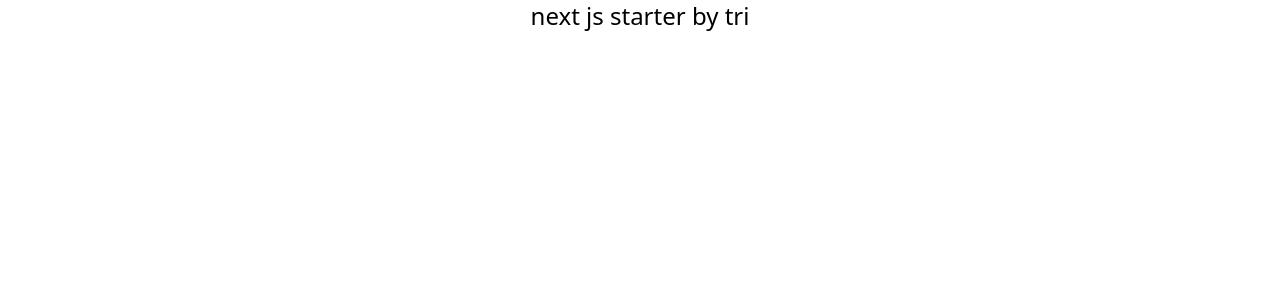
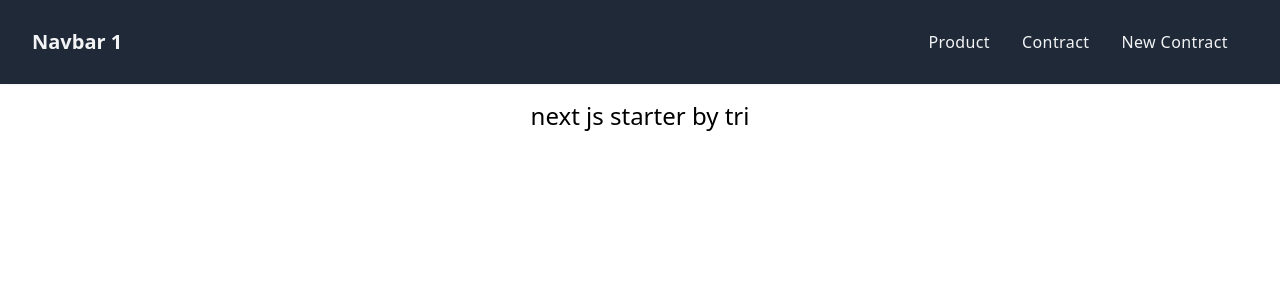
Before and after one commit to triramdhani/SimplyIOU, a Next.js app: page / in a window 1280 px wide. Shown: the top 300 px of the page. Built offline with nearby package versions, Linux system fonts and the light colour scheme.

Commit message:
feat: add header and navigation component

```diff
--- a/src/components/layouts/primary/PrimaryLayout.tsx
+++ b/src/components/layouts/primary/PrimaryLayout.tsx
@@ -1,19 +1,22 @@
+import Header from '@/components/section/Header'
 import Head from 'next/head'
 import React, { ReactNode } from 'react'
 
 export interface IPrimarylayout {
   children: ReactNode
+  pageTitle: string
 }
 
-const PrimaryLayout = ({ children }: IPrimarylayout) => {
+const PrimaryLayout = ({ children, pageTitle }: IPrimarylayout) => {
   return (
     <>
       <Head>
-        <title>Next Starterkit</title>
+        <title>{pageTitle}</title>
         <meta name='description' content='Generated by create next app' />
         <meta name='viewport' content='width=device-width, initial-scale=1' />
         <link rel='icon' href='/favicon.ico' />
       </Head>
+      <Header/>
       <main>{children}</main>
     </>
   )
--- /dev/null
+++ b/src/components/section/Header.tsx
@@ -0,0 +1,59 @@
+
+import React, { useState } from 'react'
+import Link from 'next/link'
+
+const Header = () => {
+  const [isOpen, setIsOpen] = useState(false)
+
+  return (
+    <header className="w-full bg-gray-800 text-gray-100 body-font mb-4 shadow-sm">
+
+      {/* :DESKTOP MENU */}
+      <div className="container mx-auto flex justify-between items-center py-7 px-5">
+        {/* Site logo and Name */}
+        <Link href="/" className="flex flex-shrink-0 title-font font-medium items-center text-gray-900 md:mb-0">
+          {/* <svg xmlns="http://www.w3.org/2000/svg" className="w-10 h-10 text-white p-2 bg-gradient-to-br from-pink-500 to-yellow-500 rounded-full" fill="none" viewBox="0 0 24 24" stroke="currentColor">
+            <path strokeLinecap="round" strokeLinejoin="round" strokeWidth={2} d="M10 20l4-16m4 4l4 4-4 4M6 16l-4-4 4-4" />
+          </svg> */}
+          <span className="ml-3 text-xl text-gray-100 font-semibold antialiased">Navbar 1</span>
+        </Link>
+        {/* Navbar */}
+        <nav className="hidden md:ml-auto md:flex flex-wrap items-center justify-center text-base tracking-wide">
+          <Link href="#product" className="mr-8 hover:text-gray-300">Product</Link>
+          <Link href="#contract" className="mr-8 hover:text-gray-300">Contract</Link>
+          <Link href="/newContract" className="mr-8 hover:text-gray-300">New Contract</Link>
+        </nav>
+        {/* Burger icon standard */}
+        <button
+          className="md:hidden rounded-md active:outline-none focus:outline-none focus:ring-2 focus:ring-inset focus:ring-yellow-500"
+          onClick={() => setIsOpen(!isOpen)}
+        >
+          <svg xmlns="http://www.w3.org/2000/svg" className="h-8 w-8 rounded-md text-gray-300 bg-gradient-to-br from-transparent to-transparent hover:text-white hover:from-pink-500 hover:to-yellow-500" fill="none" viewBox="0 0 24 24" stroke="currentColor">
+            <path strokeLinecap="round" strokeLinejoin="round" strokeWidth={2} d="M4 6h16M4 12h16M4 18h16" />
+          </svg>
+        </button>
+      </div>
+
+      {/* :MOBILE MENU */}
+      { isOpen &&
+        <div className="w-9/12 h-full absolute top-0 flex flex-col py-8 px-3 md:hidden bg-gray-900 text-base font-semibold">
+            <div className='mb-6'>
+                <p>Contract</p>
+                <ul>
+                    <li>user contract1</li>
+                    <li>user contract2</li>
+                </ul>
+                <Link href="/newContract" className="block px-3 py-2 rounded-md text-gray-300 hover:text-white hover:bg-gray-700">New Contract</Link>
+            </div>
+            <hr />
+            <div>
+                <a target='_blank' rel="noopener noreferrer" href="https://github.com/triramdhani/SimplyIOU"  className="block px-3 py-2 rounded-md text-gray-300 hover:text-white hover:bg-gray-700">Source Code</a>
+            </div>
+        </div>
+      }
+
+    </header>
+  )
+}
+
+export default Header
--- /dev/null
+++ b/src/data/NAV_LIST.ts
@@ -0,0 +1,13 @@
+export interface INavlist {
+    name: string
+    icon: string
+    path: string
+}
+
+export const NAV_LIST: INavlist[] = [
+    {
+        name : "New Event",
+        icon: "",
+        path: "/newContract"
+    }
+]
--- a/src/pages/index.tsx
+++ b/src/pages/index.tsx
@@ -14,5 +14,9 @@ const Home: NextPageWithLayout = () => {
 export default Home
 
 Home.getLayout = (page) => {
-  return <PrimaryLayout>{page}</PrimaryLayout>
+  return (
+    <PrimaryLayout pageTitle='Simply IOU'>
+      {page}
+    </PrimaryLayout>
+  )
 }
```
Also changed, not shown: 1 other file (tests, documents, lock files or other folders).
